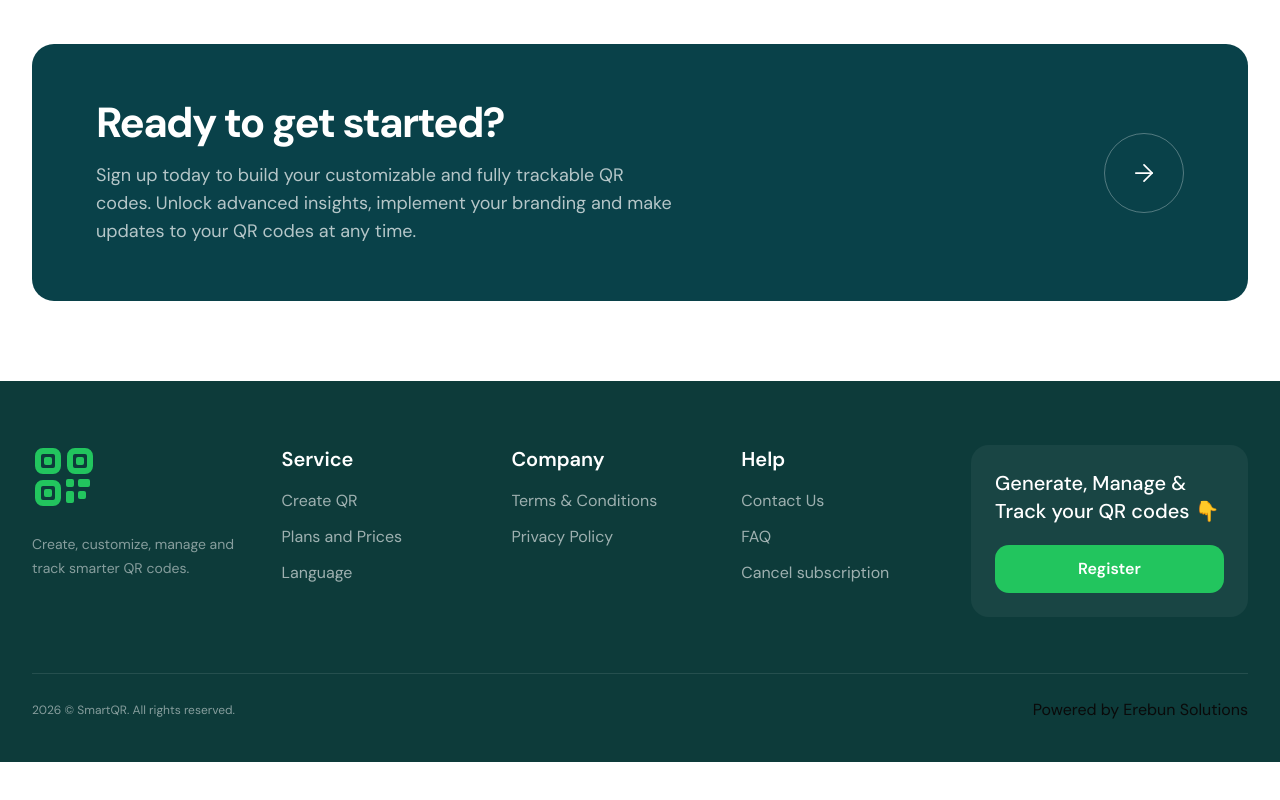
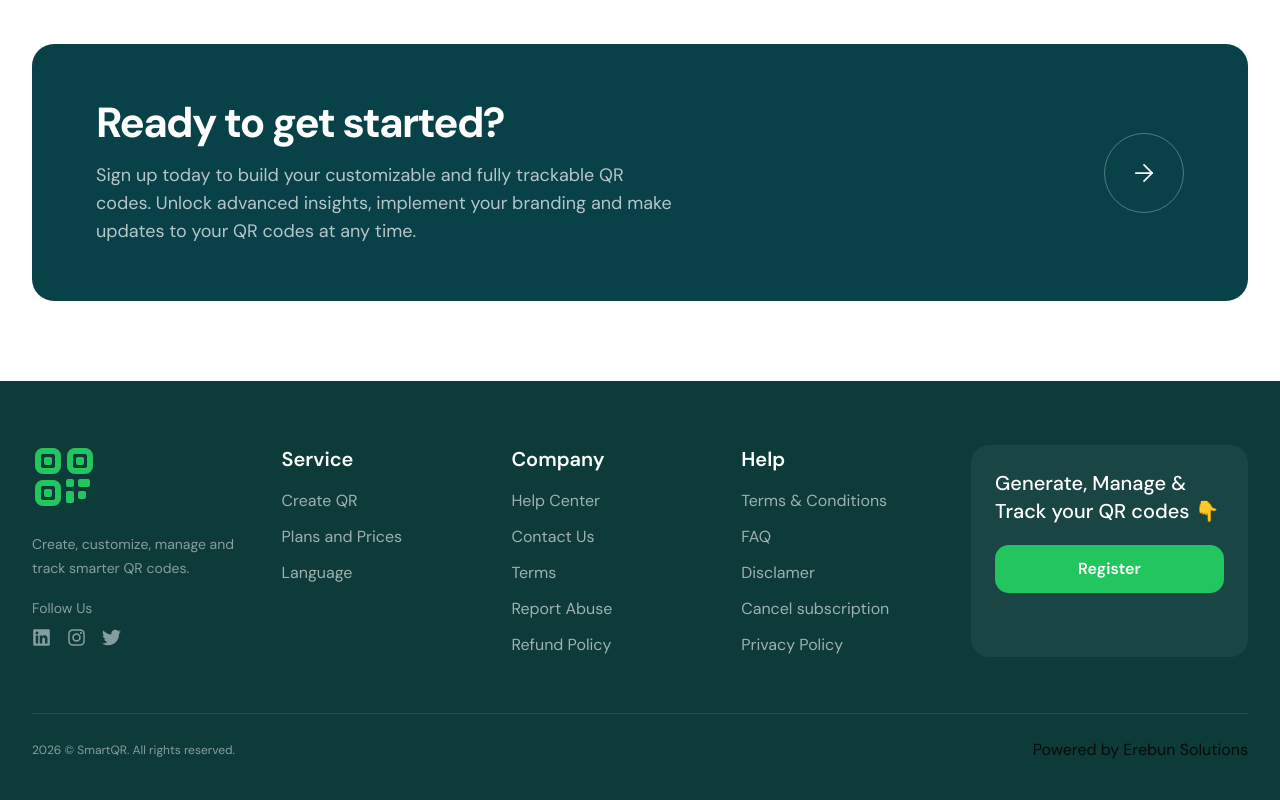
Before and after one commit to temixxx555/Qr-Code, a Next.js app: page / in a window 1280 px wide. Shown: the part 6293-7093 px from the top of the page. Before the commit the page ends 7055 px from the top, so only its background shows below. Built offline with nearby package versions, Linux system fonts and the light colour scheme; no server answers.

Commit message:
changed some details in the footer and authform

```diff
--- a/components/HomePage/Footer.jsx
+++ b/components/HomePage/Footer.jsx
@@ -1,5 +1,6 @@
 import { ArrowRight } from "lucide-react";
 import Link from "next/link";
+import { FaGithub, FaInstagram, FaLinkedin, FaTwitter } from "react-icons/fa";
 
 const QRLogo = () => {
   return (
@@ -63,14 +64,19 @@ const serviceLinks = [
 ];
 
 const companyLinks = [
-  { label: "Terms & Conditions", href: "/faq" },
-  { label: "Privacy Policy", href: "/privacy" },
+  { label: "Help Center", href: "/faq" },
+  { label: "Contact Us", href: "/contact" },
+  { label: "Terms", href: "/faq" },
+  { label: "Report Abuse", href: "/contact" },
+  { label: "Refund Policy", href: "/pricing" },
 ];
 
 const helpLinks = [
-  { label: "Contact Us", href: "/contact" },
+  { label: "Terms & Conditions", href: "/faq" },
   { label: "FAQ", href: "/faq" },
+  { label: "Disclamer", href: "/faq" },
   { label: "Cancel subscription", href: "/dashboard/billing" },
+  { label: "Privacy Policy", href: "/faq" },
 ];
 
 function FooterColumn({ title, links }) {
@@ -219,6 +225,7 @@ export default function Footer() {
             '
           >
             {/* Brand */}
+
             <div className='col-span-2 sm:col-span-1'>
               <Link href='/' className='inline-flex'>
                 <QRLogo />
@@ -227,6 +234,42 @@ export default function Footer() {
               <p className='mt-4 max-w-[230px] text-sm leading-6 text-white/50'>
                 Create, customize, manage and track smarter QR codes.
               </p>
+
+              <p className='mt-4  text-sm leading-6 text-white/50'>
+                Follow Us
+              </p>
+              {/* Social media icons */}
+              <div className='mt-2 flex items-center gap-4'>
+                <Link
+                  href='https://linkedin.com/in/YOUR_USERNAME'
+                  target='_blank'
+                  rel='noopener noreferrer'
+                  aria-label='LinkedIn'
+                  className='text-white/50 transition-colors hover:text-white'
+                >
+                  <FaLinkedin size={19} />
+                </Link>
+
+                <Link
+                  href='https://instagram.com/YOUR_USERNAME'
+                  target='_blank'
+                  rel='noopener noreferrer'
+                  aria-label='Instagram'
+                  className='text-white/50 transition-colors hover:text-white'
+                >
+                  <FaInstagram size={19} />
+                </Link>
+
+                <Link
+                  href='https://x.com/YOUR_USERNAME'
+                  target='_blank'
+                  rel='noopener noreferrer'
+                  aria-label='X (Twitter)'
+                  className='text-white/50 transition-colors hover:text-white'
+                >
+                  <FaTwitter size={19} />
+                </Link>
+              </div>
             </div>
 
             <FooterColumn title='Service' links={serviceLinks} />
@@ -299,12 +342,9 @@ export default function Footer() {
             '
           >
             <p className='text-xs leading-5 text-white/50'>
-              2026 &copy;  SmartQR. All rights reserved.
+              2026 &copy; SmartQR. All rights reserved.
             </p>
-
-
-              Powered by Erebun Solutions
-
+            Powered by Erebun Solutions
           </div>
         </div>
       </footer>
--- a/components/auth/AuthForm.jsx
+++ b/components/auth/AuthForm.jsx
@@ -170,8 +170,7 @@ export default function AuthForm({ mode }) {
               </div>
 
               <div className='leading-tight'>
-                <p className='text-sm font-medium text-white/70'>Online</p>
-                <p className='text-lg font-semibold'>QR Generator</p>
+                <p className='text-lg font-semibold'>SmartQR </p>
               </div>
             </Link>
 
@@ -192,7 +191,7 @@ export default function AuthForm({ mode }) {
             </div>
 
             <p className='text-xs text-white/55'>
-              © {new Date().getFullYear()} Online QR Generator
+              © {new Date().getFullYear()} SmartQR
             </p>
           </div>
         </section>
```
